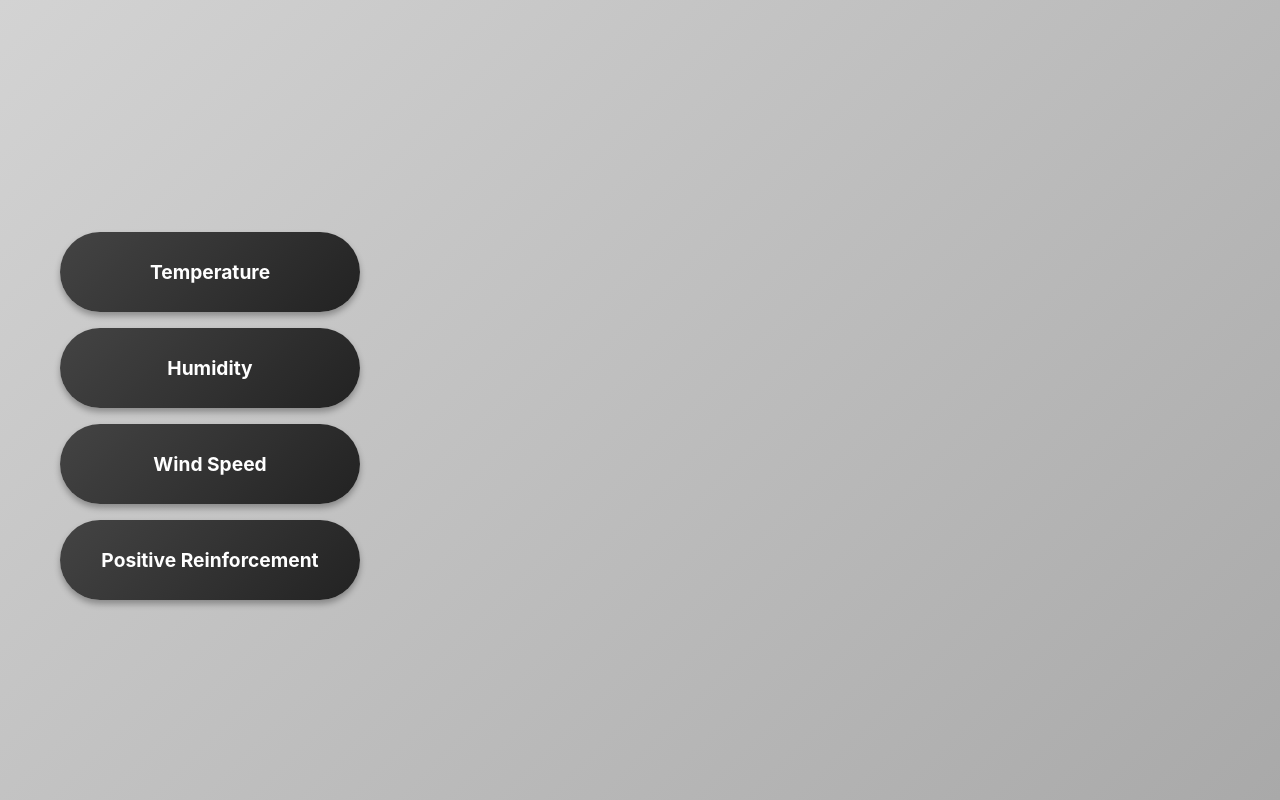
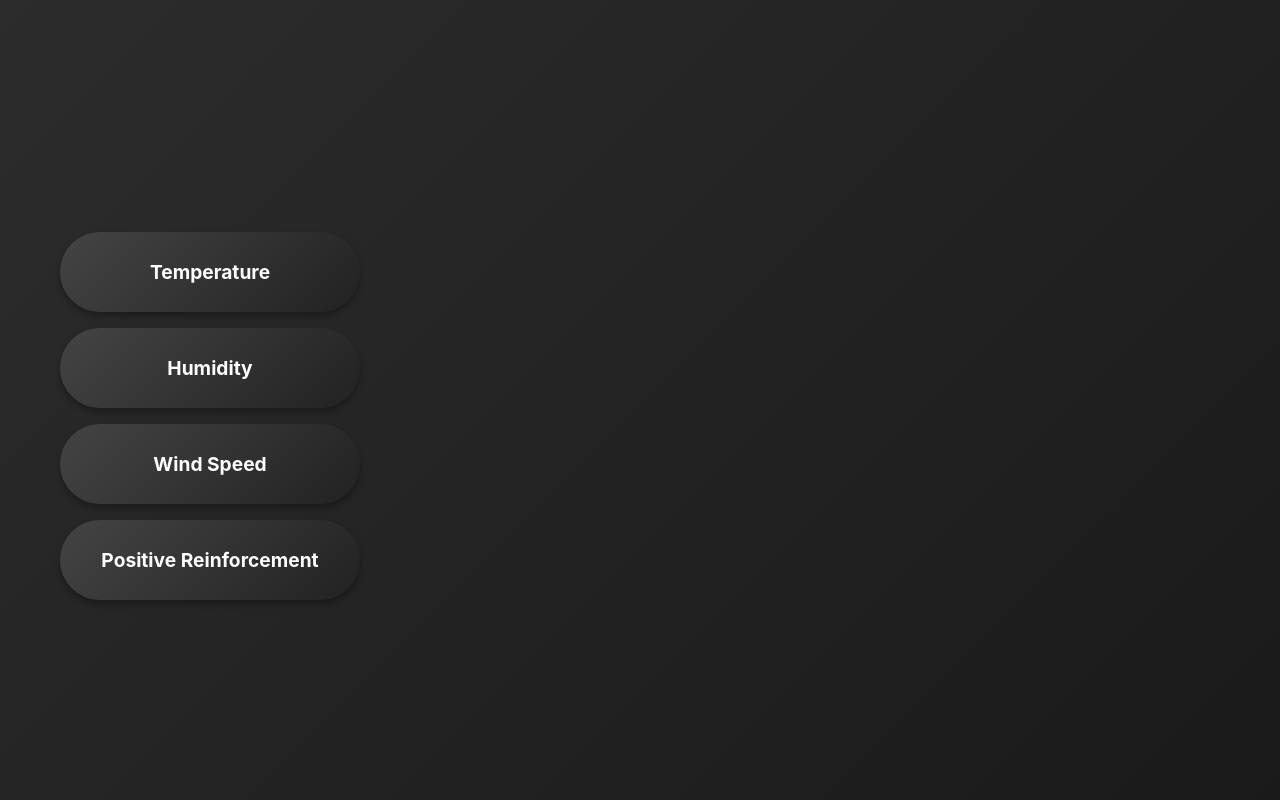
Before and after one commit to NoFlame-Dev/NoFlame-repo, a React (Vite) app in the folder Frontend/vite-project/: page / in a window 1280 px wide. Built offline with nearby package versions, Linux system fonts and the light colour scheme.

Commit message:
Added gradient background

```diff
--- a/Frontend/vite-project/src/App.css
+++ b/Frontend/vite-project/src/App.css
@@ -1,3 +1,9 @@
+body {
+  margin: 0;
+  font-family: Inter, system-ui, Avenir, Helvetica, Arial, sans-serif;
+  background: linear-gradient(135deg, #2c2c2c, #1a1a1a); /* Dark gray gradient */
+}
+
 .dashboard {
   display: flex;
   flex-direction: column;
```
